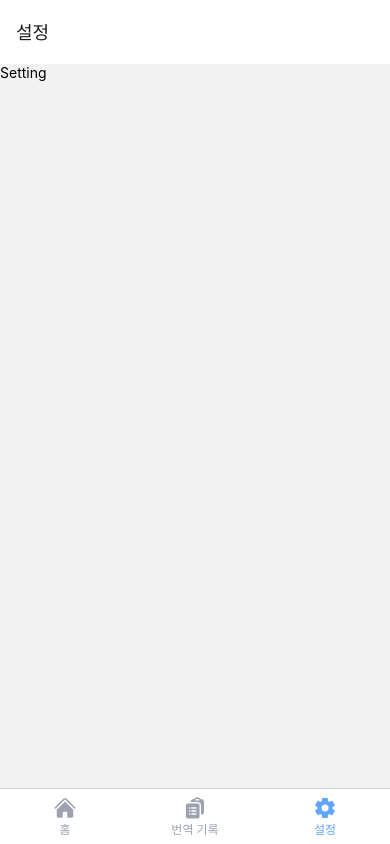
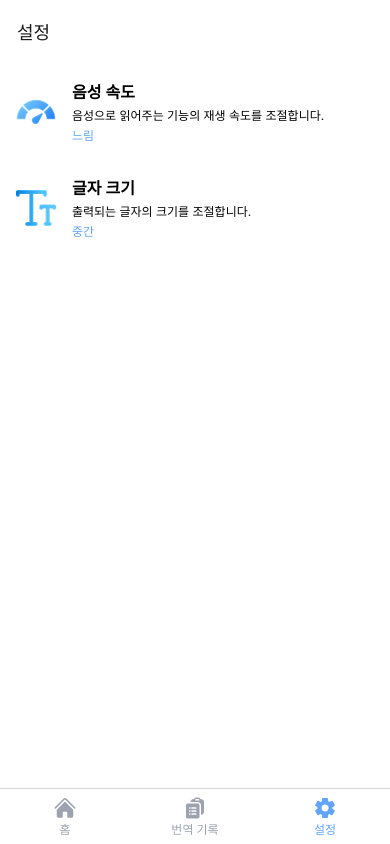
Before and after one commit to HyunJinNo/braille-translator, a React Native app: screen /Setting in a window 390 px wide. Built offline with nearby package versions, Linux system fonts and the light colour scheme.

Commit message:
design: 설정 화면 UI 구현

```diff
--- a/src/app/routes/BottomTabs.tsx
+++ b/src/app/routes/BottomTabs.tsx
@@ -14,7 +14,7 @@ export const BottomTabs = () => {
     <Tab.Navigator
       initialRouteName="Home"
       screenOptions={{
-        headerTitleStyle: tw`text-lg`,
+        headerTitleStyle: tw`ml-px text-lg`,
         tabBarStyle: tw`h-14`,
         tabBarLabelStyle: tw`text-xs`,
         tabBarInactiveTintColor: COLOR['gray-400'],
--- a/src/pages/setting/ui/SettingScreen.tsx
+++ b/src/pages/setting/ui/SettingScreen.tsx
@@ -1,9 +1,34 @@
-import { Text, View } from 'react-native';
+import { tw } from '@src/shared/lib/utils';
+import { Image, Pressable, Text, View } from 'react-native';
 
 export const SettingScreen = () => {
   return (
-    <View>
-      <Text>Setting</Text>
+    <View style={tw`h-full bg-white`}>
+      <Pressable style={tw`flex h-24 flex-row items-center gap-4 px-4`}>
+        <Image
+          style={tw`h-10 w-10`}
+          source={require('@assets/icons/speed-icon.png')}
+        />
+        <View style={tw`flex flex-col items-start gap-1`}>
+          <Text style={tw`text-base font-semibold`}>음성 속도</Text>
+          <Text style={tw`text-xs`}>
+            음성으로 읽어주는 기능의 재생 속도를 조절합니다.
+          </Text>
+          <Text style={tw`text-xs text-blue-400`}>느림</Text>
+        </View>
+      </Pressable>
+
+      <Pressable style={tw`flex h-24 flex-row items-center gap-4 px-4`}>
+        <Image
+          style={tw`h-10 w-10`}
+          source={require('@assets/icons/font-icon.png')}
+        />
+        <View style={tw`flex flex-col items-start gap-1`}>
+          <Text style={tw`text-base font-semibold`}>글자 크기</Text>
+          <Text style={tw`text-xs`}>출력되는 글자의 크기를 조절합니다.</Text>
+          <Text style={tw`text-xs text-blue-400`}>중간</Text>
+        </View>
+      </Pressable>
     </View>
   );
 };
```
Also changed, not shown: assets/icons/font-icon.png (added), assets/icons/speed-icon.png (added).
